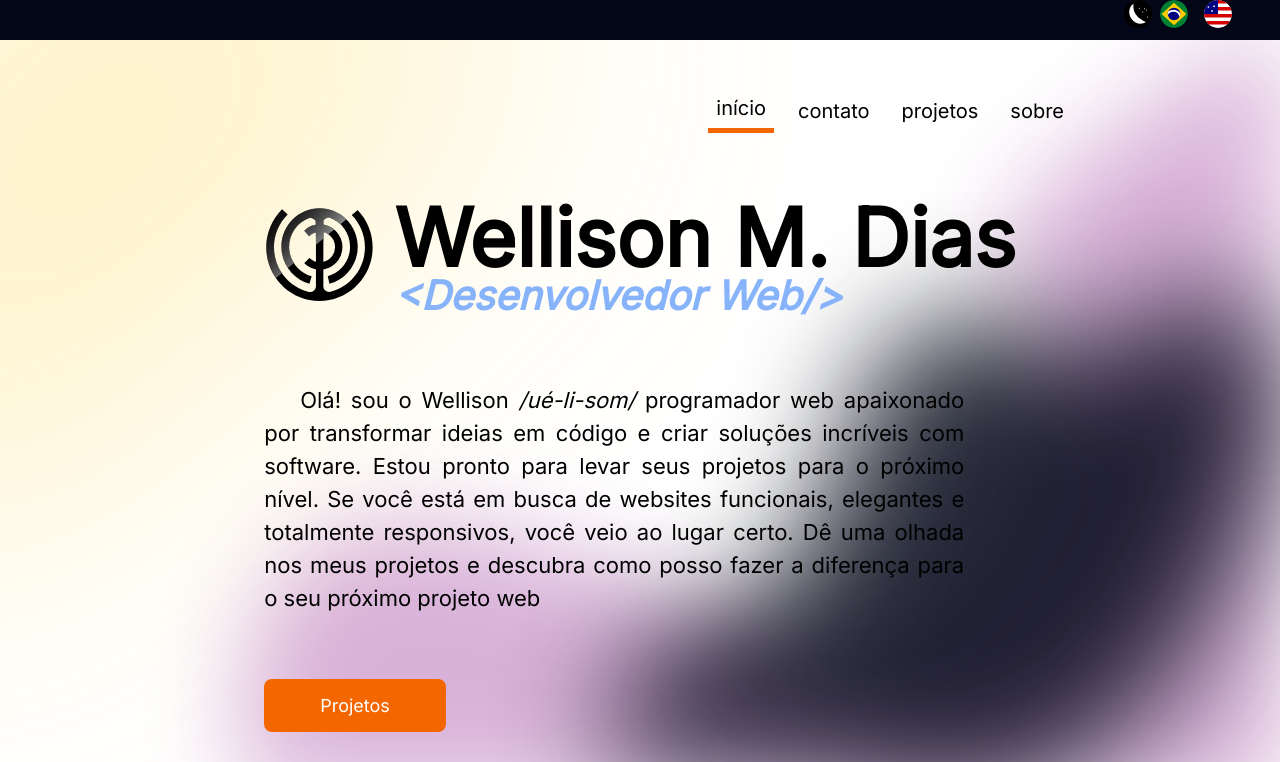
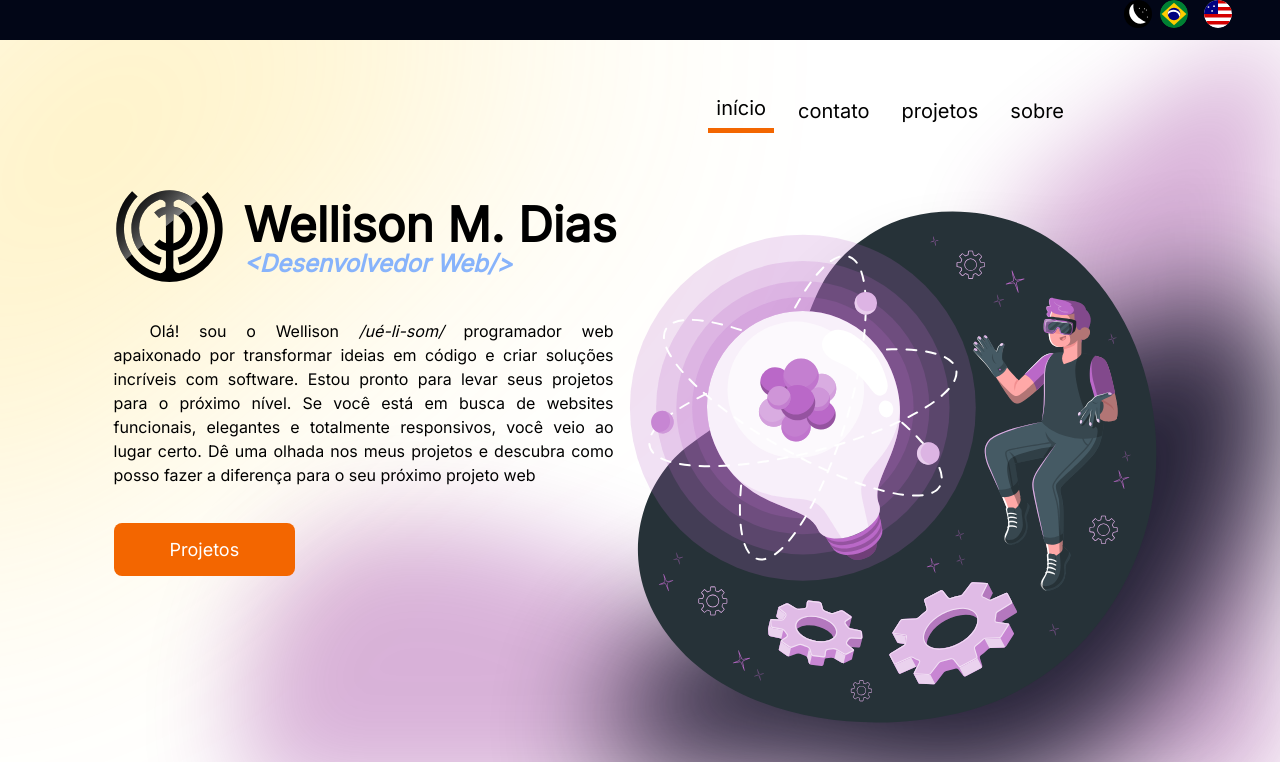
Before and after one commit to wellison-md/pprojs, a React (Vite) app: page / in a window 1280 px wide. Shown: the top 762 px of the page. Built offline with nearby package versions, Linux system fonts and the light colour scheme.

Commit message:
:recycle: refact: update common comps

```diff
--- a/src/components/bg/bgStyle.jsx
+++ b/src/components/bg/bgStyle.jsx
@@ -16,7 +16,7 @@ export const Bubble2 = styled.div`
   z-index: -99;
   filter:blur(60px);
   opacity: 0.85;
-`;
+  `;
 
 export const Bubble3 = styled.div`
   position: absolute;
@@ -25,4 +25,9 @@ export const Bubble3 = styled.div`
   z-index: -100;
   filter:blur(50px);
   opacity: 0.3;
-`;
+
+  @media(max-width: ${({ theme }) => theme.screens.lg }) {
+    right: 0;
+    filter: blur(30);
+  }
+  `;
--- a/src/components/bio/bioStyle.jsx
+++ b/src/components/bio/bioStyle.jsx
@@ -1,10 +1,15 @@
 import styled from "styled-components";
 
 export const Text = styled.p`
+  font-size: 22px;
+  line-height: 1.5;
+  margin: 36px 0;
   max-width: 700px;
-  margin: 64px 0;
   text-align: justify;
   text-indent: 36px;
-  line-height: 1.5;
-  font-size: 22px;
+
+  @media(max-width: ${({ theme }) => theme.screens.lg }) {
+    font-size: 16px;
+    max-width: 500px;
+    }
 `;
--- a/src/components/heroLabel/heroLabelStyle.jsx
+++ b/src/components/heroLabel/heroLabelStyle.jsx
@@ -20,4 +20,19 @@ export const HeroLabelContainer = styled.div`
     margin-top: -15px;
     margin-left: 20px;
   }
+
+  @media(max-width: ${({ theme }) => theme.screens.lg }) {
+    h1 {
+      font-size: 48px;
+    }
+
+    h3 {
+      font-size: 24px;
+      margin-top: -5px;
+    }
+
+    img {
+      max-height: 80px;
+    }
+  }
 `;
--- a/src/pages/home/index.jsx
+++ b/src/pages/home/index.jsx
@@ -8,6 +8,7 @@ import NavBar from "../../components/navBar";
 import Bio from "../../components/bio";
 import Button from "../../components/common/button";
 import Bg from "../../components/bg";
+import Image from "../../components/common/Image";
 
 export default function Home() {
   return (
@@ -18,7 +19,7 @@ export default function Home() {
       <NavBar />
       <Spacer $s="56px" />
 
-      <Flex>
+      <Flex $v="flex-start">
         <section>
           <Flex>
             <img width="110px" src={logowmd} alt="logo" />
@@ -36,7 +37,7 @@ export default function Home() {
         </section>
 
         <section>
-          <img width="750px" src={illustration1} alt="illustration" />
+          <Image width="750px" src={ illustration1 } alt="illustration" />
         </section>
       </Flex>
     </>
```
